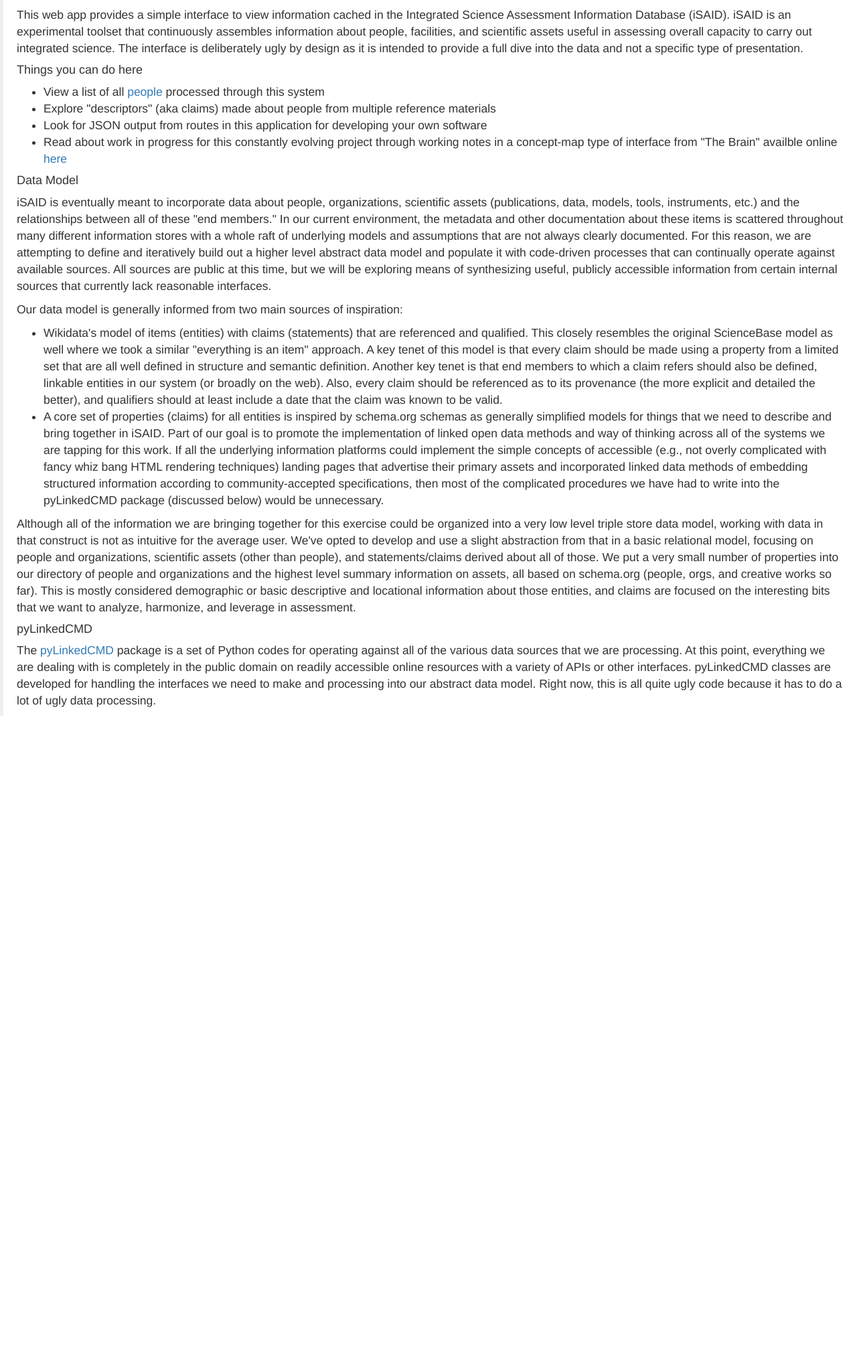
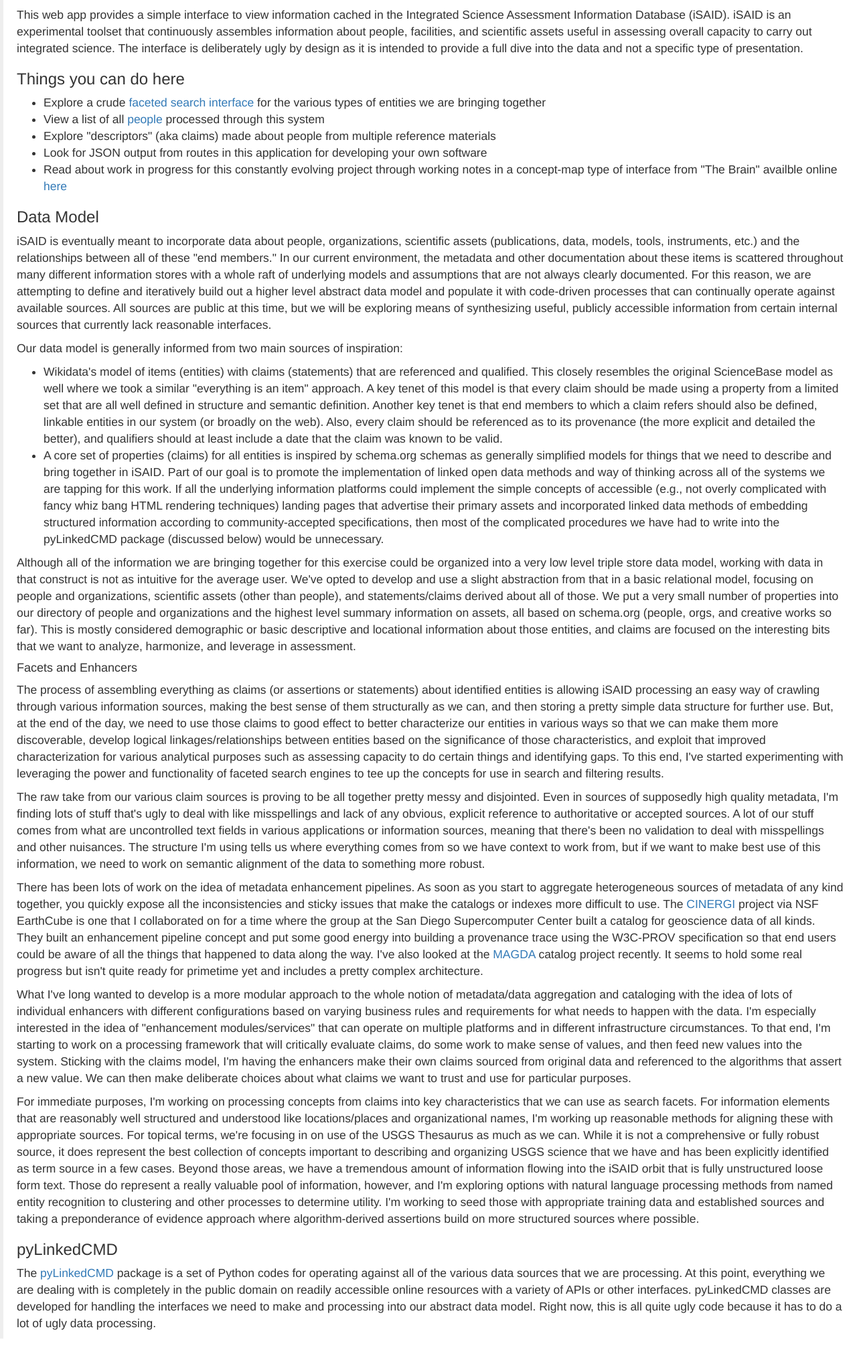
Before and after one commit to skybristol/isaid, a Flask app: template templates/home.html in a window 1280 px wide. Shown: the whole page at 67% size. Before the commit the page ends 1069 px from the top, so only its background shows below. Run offline with Flask 2, Linux system fonts and the light colour scheme; the template is opened without the code that fills it, so the values that code supplies are empty; some libraries are stand-ins or nearby versions.

Commit message:
Updates to home page text

```diff
--- a/functions.py
+++ b/functions.py
@@ -184,7 +184,6 @@ def faceted_search(q=str(), facet_filters=None, return_facets=entity_search_face
     return search_results
 
 def entity_identifiers():
-    offset=0
     identifiers = list()
     entities = search_client.get_index('entities').get_documents(
         {
@@ -238,7 +237,6 @@ def claim_identifiers(unresolved=True, identifier_type="all"):
                     filtered_ids.extend(ids)
         id_listing = list(set(filtered_ids))
 
-
     return id_listing
 
 def get_pub(doi):
--- a/templates/home.html
+++ b/templates/home.html
@@ -9,15 +9,16 @@
 <blockquote class="blockquote text-left">
     <p class="mb-0">This web app provides a simple interface to view information cached in the Integrated Science Assessment Information Database (iSAID). iSAID is an experimental toolset that continuously assembles information about people, facilities, and scientific assets useful in assessing overall capacity to carry out integrated science. The interface is deliberately ugly by design as it is intended to provide a full dive into the data and not a specific type of presentation.</p>
 
-    <h4>Things you can do here</h4>
+    <h3>Things you can do here</h3>
     <ul>
+        <li>Explore a crude <a href="/search">faceted search interface</a> for the various types of entities we are bringing together</li>
         <li>View a list of all <a href="/people">people</a> processed through this system</li>
         <li>Explore "descriptors" (aka claims) made about people from multiple reference materials</li>
         <li>Look for JSON output from routes in this application for developing your own software</li>
         <li>Read about work in progress for this constantly evolving project through working notes in a concept-map type of interface from "The Brain" availble online <a href="https://bra.in/3jMBbe">here</a></li>
     </ul>
 
-    <h4>Data Model</h4>
+    <h3>Data Model</h3>
     <p class="mb-0">iSAID is eventually meant to incorporate data about people, organizations, scientific assets (publications, data, models, tools, instruments, etc.) and the relationships between all of these "end members." In our current environment, the metadata and other documentation about these items is scattered throughout many different information stores with a whole raft of underlying models and assumptions that are not always clearly documented. For this reason, we are attempting to define and iteratively build out a higher level abstract data model and populate it with code-driven processes that can continually operate against available sources. All sources are public at this time, but we will be exploring means of synthesizing useful, publicly accessible information from certain internal sources that currently lack reasonable interfaces.</p>
     <p class="mb-0">Our data model is generally informed from two main sources of inspiration:</p>
     <ul>
@@ -26,7 +27,18 @@
     </ul>
     <p class="mb-0">Although all of the information we are bringing together for this exercise could be organized into a very low level triple store data model, working with data in that construct is not as intuitive for the average user. We've opted to develop and use a slight abstraction from that in a basic relational model, focusing on people and organizations, scientific assets (other than people), and statements/claims derived about all of those. We put a very small number of properties into our directory of people and organizations and the highest level summary information on assets, all based on schema.org (people, orgs, and creative works so far). This is mostly considered demographic or basic descriptive and locational information about those entities, and claims are focused on the interesting bits that we want to analyze, harmonize, and leverage in assessment.</p>
 
-    <h4>pyLinkedCMD</h4>
+    <h4>Facets and Enhancers</h4>
+    <p class="mb-0">The process of assembling everything as claims (or assertions or statements) about identified entities is allowing iSAID processing an easy way of crawling through various information sources, making the best sense of them structurally as we can, and then storing a pretty simple data structure for further use. But, at the end of the day, we need to use those claims to good effect to better characterize our entities in various ways so that we can make them more discoverable, develop logical linkages/relationships between entities based on the significance of those characteristics, and exploit that improved characterization for various analytical purposes such as assessing capacity to do certain things and identifying gaps. To this end, I've started experimenting with leveraging the power and functionality of faceted search engines to tee up the concepts for use in search and filtering results.</p>
+
+    <p class="mb-0">The raw take from our various claim sources is proving to be all together pretty messy and disjointed. Even in sources of supposedly high quality metadata, I'm finding lots of stuff that's ugly to deal with like misspellings and lack of any obvious, explicit reference to authoritative or accepted sources. A lot of our stuff comes from what are uncontrolled text fields in various applications or information sources, meaning that there's been no validation to deal with misspellings and other nuisances. The structure I'm using tells us where everything comes from so we have context to work from, but if we want to make best use of this information, we need to work on semantic alignment of the data to something more robust.</p>
+
+    <p class="mb-0">There has been lots of work on the idea of metadata enhancement pipelines. As soon as you start to aggregate heterogeneous sources of metadata of any kind together, you quickly expose all the inconsistencies and sticky issues that make the catalogs or indexes more difficult to use. The <a href="http://cinergi.sdsc.edu/about/">CINERGI</a> project via NSF EarthCube is one that I collaborated on for a time where the group at the San Diego Supercomputer Center built a catalog for geoscience data of all kinds. They built an enhancement pipeline concept and put some good energy into building a provenance trace using the W3C-PROV specification so that end users could be aware of all the things that happened to data along the way. I've also looked at the <a href="https://magda.io/">MAGDA</a> catalog project recently. It seems to hold some real progress but isn't quite ready for primetime yet and includes a pretty complex architecture.</p>
+
+    <p class="mb-0">What I've long wanted to develop is a more modular approach to the whole notion of metadata/data aggregation and cataloging with the idea of lots of individual enhancers with different configurations based on varying business rules and requirements for what needs to happen with the data. I'm especially interested in the idea of "enhancement modules/services" that can operate on multiple platforms and in different infrastructure circumstances. To that end, I'm starting to work on a processing framework that will critically evaluate claims, do some work to make sense of values, and then feed new values into the system. Sticking with the claims model, I'm having the enhancers make their own claims sourced from original data and referenced to the algorithms that assert a new value. We can then make deliberate choices about what claims we want to trust and use for particular purposes.</p>
+
+    <p class="mb-0">For immediate purposes, I'm working on processing concepts from claims into key characteristics that we can use as search facets. For information elements that are reasonably well structured and understood like locations/places and organizational names, I'm working up reasonable methods for aligning these with appropriate sources. For topical terms, we're focusing in on use of the USGS Thesaurus as much as we can. While it is not a comprehensive or fully robust source, it does represent the best collection of concepts important to describing and organizing USGS science that we have and has been explicitly identified as term source in a few cases. Beyond those areas, we have a tremendous amount of information flowing into the iSAID orbit that is fully unstructured loose form text. Those do represent a really valuable pool of information, however, and I'm exploring options with natural language processing methods from named entity recognition to clustering and other processes to determine utility. I'm working to seed those with appropriate training data and established sources and taking a preponderance of evidence approach where algorithm-derived assertions build on more structured sources where possible.</p>
+
+    <h3>pyLinkedCMD</h3>
     <p class="mb-0">The <a href="https://github.com/skybristol/pylinkedcmd">pyLinkedCMD</a> package is a set of Python codes for operating against all of the various data sources that we are processing. At this point, everything we are dealing with is completely in the public domain on readily accessible online resources with a variety of APIs or other interfaces. pyLinkedCMD classes are developed for handling the interfaces we need to make and processing into our abstract data model. Right now, this is all quite ugly code because it has to do a lot of ugly data processing.</p>
 
 </blockquote>
```
